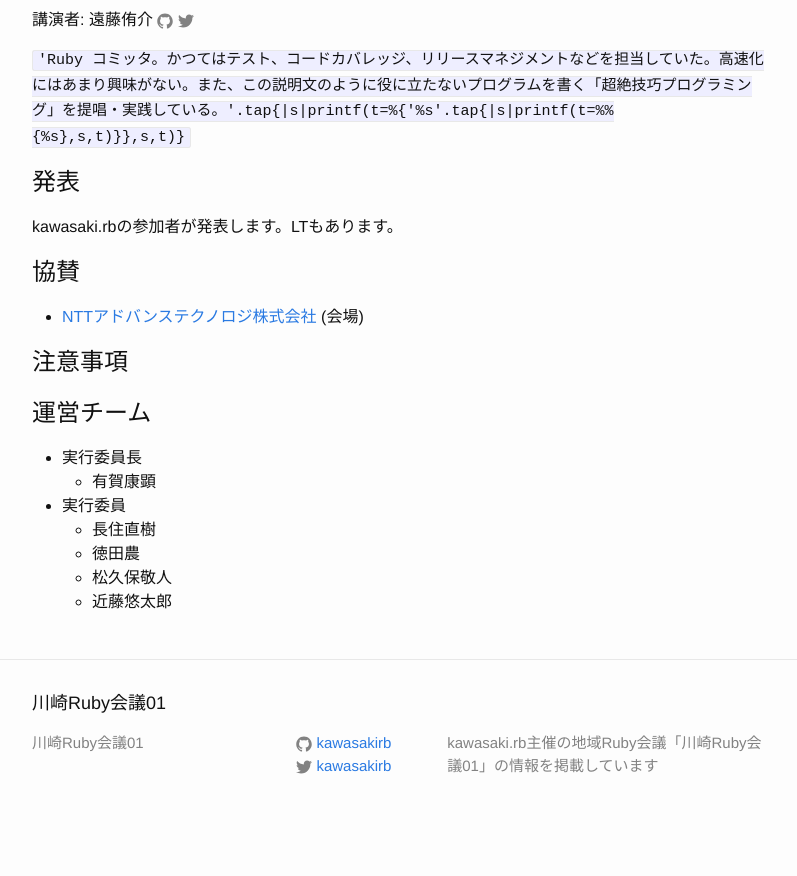
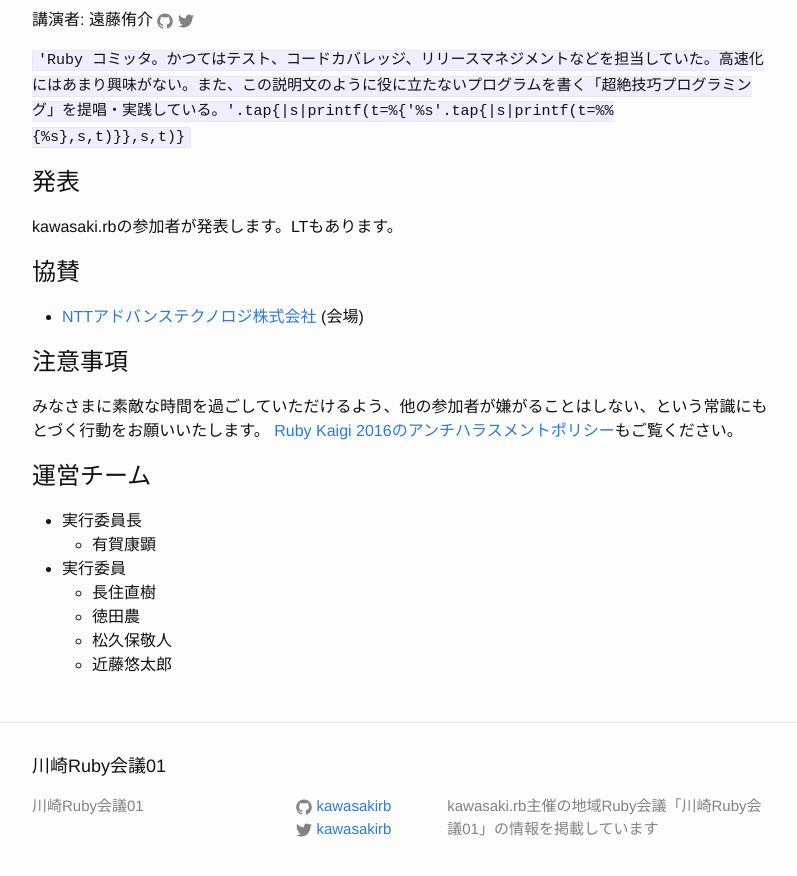
Before and after one commit to kawasakirb/kwsk01, a Jekyll site: the page built from index.md, in a window 1280 px wide and 900 px high, scrolled down 1180 px. Shown: the top 876 px of the window, without its empty margins (238-1035 px from the left). Built offline with Jekyll 4.4.1, drawn with Linux system fonts in a browser that asks for light colours; before the commit the page ends 2017 px from its top, so only the background shows below that.

Commit message:
add anti harassment policy

```diff
--- a/index.md
+++ b/index.md
@@ -51,7 +51,8 @@ kawasaki.rbの参加者が発表します。LTもあります。
 
 ## 注意事項
 
-
+みなさまに素敵な時間を過ごしていただけるよう、他の参加者が嫌がることはしない、という常識にもとづく行動をお願いいたします。
+[Ruby Kaigi 2016のアンチハラスメントポリシー](http://rubykaigi.org/2016/code-of-conduct/)もご覧ください。
 
 ## 運営チーム
 
```
